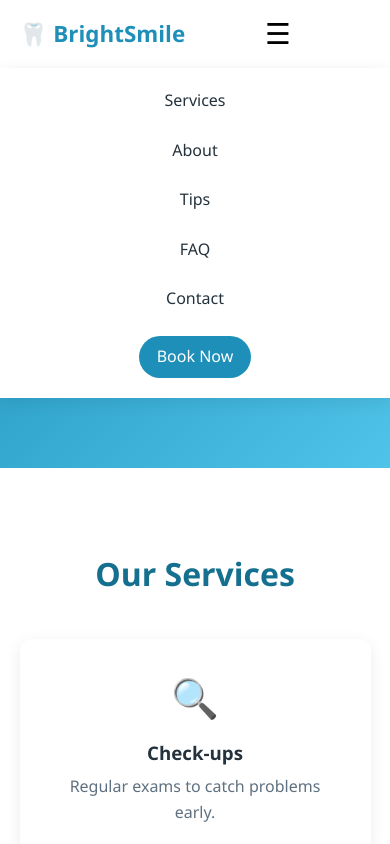
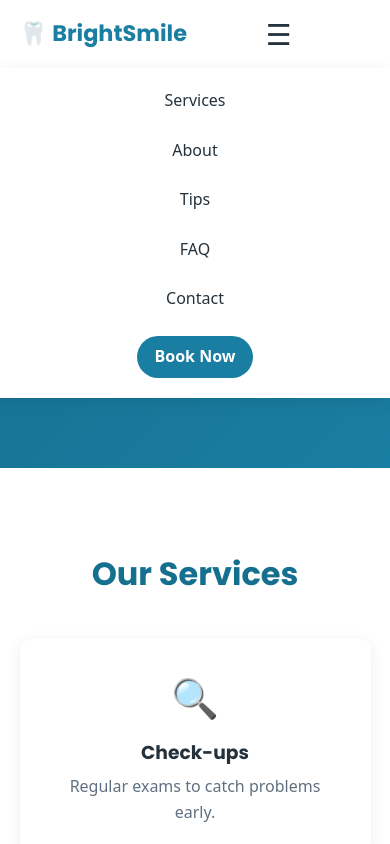
Before and after one commit to inamu4490-eng/dental-clinic-website, a plain HTML site: page index.html in a window 390 px wide. Both pictures are taken after a click on the button "Open menu". Shown: the top 844 px of the page. Drawn offline with Linux system fonts and the light colour scheme.

Commit message:
Improve styling: readable colours, focus outlines, fonts (Phase 3)
- Darken primary, error, success and star colours to pass WCAG contrast
- Hero gradient uses only colours that keep white text readable
- Visible orange focus outline for keyboard users
- Poppins headings; device font for body; buttons use the page font
- Move all hard-coded colours into CSS variables
- Respect reduced-motion setting; header no longer covers section titles
- Update DESIGN.md with the new colours and fonts

Co-Authored-By: Claude Opus 5.5 <noreply@anthropic.com>

```diff
--- a/index.html
+++ b/index.html
@@ -5,6 +5,9 @@
   <meta name="viewport" content="width=device-width, initial-scale=1.0">
   <meta name="description" content="BrightSmile Dental Clinic: gentle, modern dental care for the whole family. See our services and book an appointment online.">
   <title>BrightSmile Dental Clinic</title>
+  <link rel="preconnect" href="https://fonts.googleapis.com">
+  <link rel="preconnect" href="https://fonts.gstatic.com" crossorigin>
+  <link rel="stylesheet" href="https://fonts.googleapis.com/css2?family=Poppins:wght@600;700&display=swap">
   <link rel="stylesheet" href="styles.css">
 </head>
 <body>
--- a/styles.css
+++ b/styles.css
@@ -1,27 +1,50 @@
-/* ===== Colour & size variables ===== */
+/* ===== Colour & size variables =====
+   Every text colour here passes the WCAG contrast rule
+   (at least 4.5:1 on its background), so text is easy to read. */
 :root {
-  --primary: #1d8fb8;
-  --primary-dark: #156f8f;
-  --accent: #e9f6fb;
-  --text: #24323d;
-  --muted: #5f7180;
+  --primary: #1a7ea2;       /* buttons, links, logo */
+  --primary-dark: #156f8f;  /* headings, button hover */
+  --accent: #e9f6fb;        /* light blue backgrounds */
+  --text: #24323d;          /* main text, footer background */
+  --muted: #5f7180;         /* secondary text */
   --white: #ffffff;
-  --error: #d64545;
-  --success: #2e9e5b;
+  --error: #d43d3d;
+  --success: #27844c;
+  --star: #cc8309;          /* review stars */
+  --border: #cbd6de;        /* form fields */
+  --border-light: #e3eaef;  /* FAQ boxes, table lines */
+  --footer-text: #c8d3db;
+  --footer-link: #8fd3ee;
+  --focus: #c2410c;         /* keyboard focus outline (orange, stands out from the blues) */
+
+  --font-body: system-ui, "Segoe UI", Roboto, Arial, sans-serif;
+  --font-heading: "Poppins", var(--font-body);
   --radius: 12px;
   --shadow: 0 4px 16px rgba(0, 0, 0, 0.08);
+  --header-height: 68px;
 }
 
 /* ===== Basic reset ===== */
 * { margin: 0; padding: 0; box-sizing: border-box; }
-html { scroll-behavior: smooth; }
+html {
+  scroll-behavior: smooth;
+  scroll-padding-top: var(--header-height); /* sticky header won't cover section titles */
+}
 body {
-  font-family: "Segoe UI", Arial, sans-serif;
+  font-family: var(--font-body);
   color: var(--text);
   background: var(--white);
   line-height: 1.6;
 }
+h1, h2, h3, .logo { font-family: var(--font-heading); }
 a { color: inherit; text-decoration: none; }
+button, input, select, textarea { font: inherit; } /* form controls use the page font */
+
+/* Clear outline for keyboard users (Tab key), not shown on mouse click */
+:focus-visible {
+  outline: 3px solid var(--focus);
+  outline-offset: 2px;
+}
 
 .container { width: 90%; max-width: 1100px; margin: 0 auto; }
 
@@ -34,8 +57,9 @@ a { color: inherit; text-decoration: none; }
   border: none;
   border-radius: 30px;
   font-size: 1rem;
+  font-weight: 600;
   cursor: pointer;
-  transition: background 0.2s;
+  transition: background 0.2s, color 0.2s;
 }
 .btn:hover { background: var(--primary-dark); }
 .btn-small { padding: 8px 18px; }
@@ -48,23 +72,27 @@ a { color: inherit; text-decoration: none; }
   box-shadow: var(--shadow);
   z-index: 10;
 }
-.nav { display: flex; align-items: center; justify-content: space-between; height: 68px; }
+.nav { display: flex; align-items: center; justify-content: space-between; height: var(--header-height); }
 .logo { font-size: 1.4rem; font-weight: 700; color: var(--primary); white-space: nowrap; }
 .nav-links { display: flex; align-items: center; gap: 24px; list-style: none; }
 .nav-links a:not(.btn):hover { color: var(--primary); }
-.menu-toggle { display: none; background: none; border: none; font-size: 1.8rem; cursor: pointer; }
+.menu-toggle {
+  display: none; background: none; border: none; color: var(--text);
+  font-size: 1.8rem; line-height: 1; padding: 4px 8px; cursor: pointer;
+}
 
 /* ===== Hero ===== */
 .hero {
-  background: linear-gradient(135deg, var(--primary), #4fc3e8);
+  background: linear-gradient(135deg, var(--primary-dark), var(--primary));
   color: var(--white);
   padding: 110px 0;
   text-align: center;
 }
 .hero h1 { font-size: 3rem; line-height: 1.2; margin-bottom: 16px; }
 .hero p { font-size: 1.2rem; margin-bottom: 28px; }
-.hero .btn { background: var(--white); color: var(--primary); font-weight: 600; }
+.hero .btn { background: var(--white); color: var(--primary-dark); }
 .hero .btn:hover { background: var(--accent); }
+.hero :focus-visible { outline-color: var(--white); }
 
 /* ===== Sections ===== */
 .section { padding: 80px 0; }
@@ -109,7 +137,7 @@ a { color: inherit; text-decoration: none; }
 
 /* ===== Testimonials ===== */
 .review { text-align: left; }
-.review .stars { color: #f5a623; font-size: 1.2rem; margin-bottom: 8px; }
+.review .stars { color: var(--star); font-size: 1.2rem; margin-bottom: 8px; }
 .review blockquote { font-style: italic; color: var(--muted); }
 .review .author { margin-top: 12px; font-weight: 700; color: var(--primary-dark); }
 
@@ -117,7 +145,7 @@ a { color: inherit; text-decoration: none; }
 .faq { max-width: 750px; margin: 0 auto; }
 .faq details {
   background: var(--white);
-  border: 1px solid #dbe5ec;
+  border: 1px solid var(--border-light);
   border-radius: var(--radius);
   margin-bottom: 12px;
   padding: 16px 20px;
@@ -140,13 +168,11 @@ a { color: inherit; text-decoration: none; }
 .field label { font-weight: 600; margin-bottom: 6px; }
 .field input, .field select, .field textarea {
   padding: 11px 12px;
-  border: 1px solid #cbd6de;
+  border: 1px solid var(--border);
   border-radius: 8px;
-  font-size: 1rem;
-  font-family: inherit;
 }
 .field input:focus, .field select:focus, .field textarea:focus {
-  outline: none; border-color: var(--primary);
+  border-color: var(--primary);
 }
 .field.invalid input, .field.invalid select { border-color: var(--error); }
 .error { color: var(--error); min-height: 18px; }
@@ -177,13 +203,13 @@ a { color: inherit; text-decoration: none; }
 .contact address a { color: var(--primary); }
 .contact address a:hover { text-decoration: underline; }
 .hours { margin-top: 12px; border-collapse: collapse; }
-.hours th, .hours td { padding: 6px 20px 6px 0; border-bottom: 1px solid #e3eaef; text-align: left; }
+.hours th, .hours td { padding: 6px 20px 6px 0; border-bottom: 1px solid var(--border-light); text-align: left; }
 .hours th { font-weight: 600; }
 
 /* ===== Footer ===== */
-.footer { background: var(--text); color: #c8d3db; text-align: center; padding: 22px 0; }
-
-.footer-link { color: #8fd3ee; font-size: 0.9rem; }
+.footer { background: var(--text); color: var(--footer-text); text-align: center; padding: 22px 0; }
+.footer-link { color: var(--footer-link); font-size: 0.9rem; }
+.footer :focus-visible { outline-color: var(--footer-link); }
 .footer-link:hover { text-decoration: underline; }
 
 /* ===== Admin dashboard ===== */
@@ -203,7 +229,7 @@ a { color: inherit; text-decoration: none; }
 .stat p { color: var(--muted); }
 .toolbar { display: flex; gap: 12px; margin-bottom: 20px; flex-wrap: wrap; }
 .toolbar input, .toolbar select {
-  padding: 10px 12px; border: 1px solid #cbd6de; border-radius: 8px; font-size: 1rem; font-family: inherit;
+  padding: 10px 12px; border: 1px solid var(--border); border-radius: 8px;
 }
 .toolbar input { flex: 1; min-width: 200px; }
 .day-heading { margin: 24px 0 10px; color: var(--primary-dark); }
@@ -225,7 +251,7 @@ a { color: inherit; text-decoration: none; }
   .menu-toggle { display: block; }
   .nav-links {
     display: none;
-    position: absolute; top: 68px; left: 0; right: 0;
+    position: absolute; top: var(--header-height); left: 0; right: 0;
     flex-direction: column;
     background: var(--white);
     padding: 20px 0;
@@ -242,3 +268,10 @@ a { color: inherit; text-decoration: none; }
   .admin .logo { font-size: 1.2rem; }
   .admin .nav .btn-small { padding: 6px 12px; font-size: 0.85rem; }
 }
+
+/* ===== Less motion for people who turned it off in their device settings ===== */
+@media (prefers-reduced-motion: reduce) {
+  html { scroll-behavior: auto; }
+  * { transition: none !important; }
+  .card:hover { transform: none; }
+}
```
Also changed, not shown: admin.html (+3 -0 lines), 1 other file.
